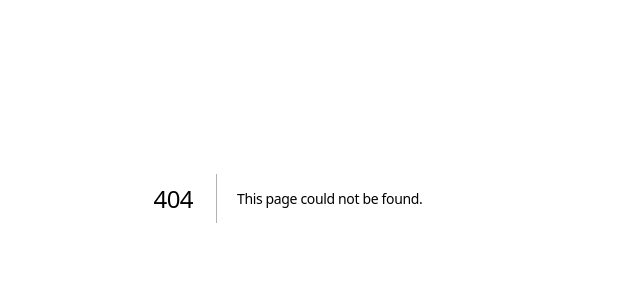
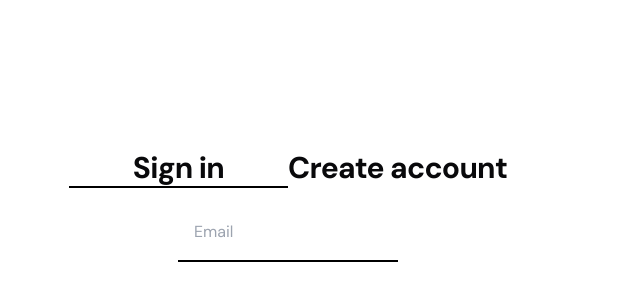
Before and after one commit to I-A-NextGen/Umurava-ed-tech, a Next.js app: page /app/auth/sign-in in a window 1280 px wide. Before the commit this address had no page. Shown: the part 202-502 px from the top of the page, without its empty margins (352-992 px from the left). Built offline with nearby package versions, Linux system fonts and the light colour scheme.

Commit message:
Add sign-in and sign-up pages; implement basic layout and input fields

```diff
--- /dev/null
+++ b/src/app/app/auth/sign-in/page.tsx
@@ -0,0 +1,23 @@
+import React from 'react'
+
+const page = () => {
+  return (
+    <form className='min-h-screen flex items-center justify-center flex-col'>
+      <div className='grid grid-cols-2 p-4'>
+        <h1 className="text-3xl font-bold text-center border-b-2 border-black">Sign in</h1>
+        <h1 className="text-3xl font-bold text-center">Create account</h1>
+      </div>
+      <div>
+        <label htmlFor="email"></label>
+        <input
+          type='text'
+          id='email'
+          placeholder='Email'
+          className='w-full p-4 border-b-2 border-black'
+        />
+      </div>
+    </form>
+  )
+}
+
+export default page
--- /dev/null
+++ b/src/app/app/auth/sign-up/page.tsx
@@ -0,0 +1,9 @@
+import React from 'react'
+
+const page = () => {
+  return (
+    <div>page</div>
+  )
+}
+
+export default page
```
Also changed, not shown: src/app/app/dashboard/page.tsx (added).
